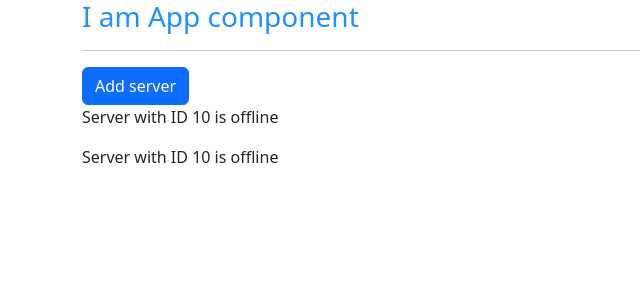
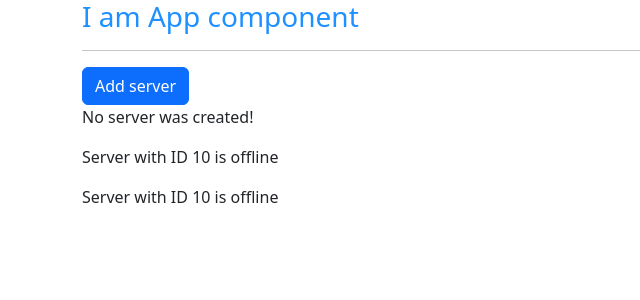
Before and after one commit to rawat10deepak/angular_udemy, an Angular app: page / in a window 1280 px wide. Shown: the top 300 px of the page, without its empty margins (0-640 px from the left). Built offline with nearby package versions, Linux system fonts and the light colour scheme.

Commit message:
2 files modified

```diff
--- a/src/app/servers/servers.component.html
+++ b/src/app/servers/servers.component.html
@@ -1,4 +1,12 @@
-<button class="btn btn-primary" [disabled]="!allowNewServer">Add server</button>
-
+<button
+  class="btn btn-primary"
+  [disabled]="!allowNewServer"
+  (click)="onCreateServer()"
+>
+  Add server
+</button>
+<!-- <p>{{ allowNewServer }}</p> -->
+<!-- <p [innerText]="allowNewServer"></p> -->
+<p>{{ serverCreationStatus }}</p>
 <app-server></app-server>
 <app-server></app-server>
--- a/src/app/servers/servers.component.ts
+++ b/src/app/servers/servers.component.ts
@@ -12,6 +12,8 @@
 })
 export class ServersComponent implements OnInit {
   allowNewServer = false;
+  serverCreationStatus = 'No server was created!';
+
   constructor() {
     setTimeout(() => {
       this.allowNewServer = true;
@@ -19,4 +21,8 @@
   }
 
   ngOnInit() {}
+
+  onCreateServer() {
+    this.serverCreationStatus = 'Server was created!';
+  }
 }
```
